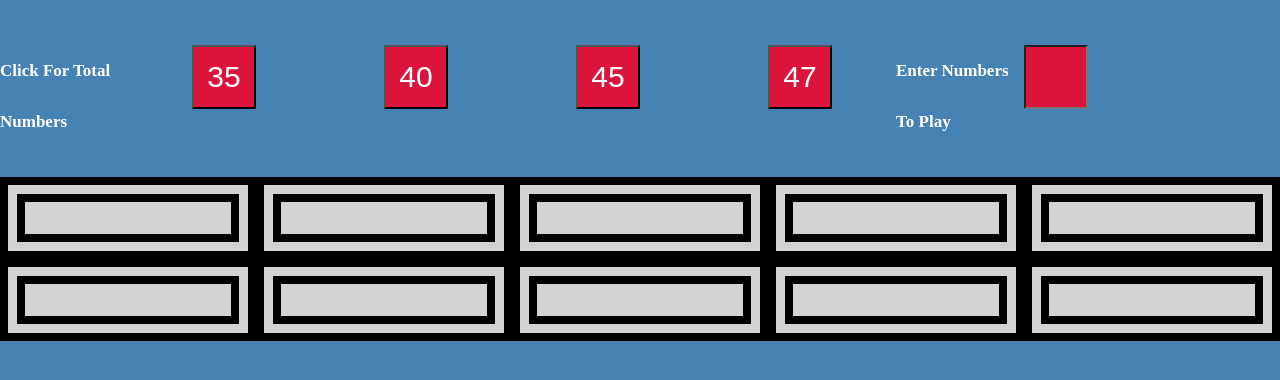
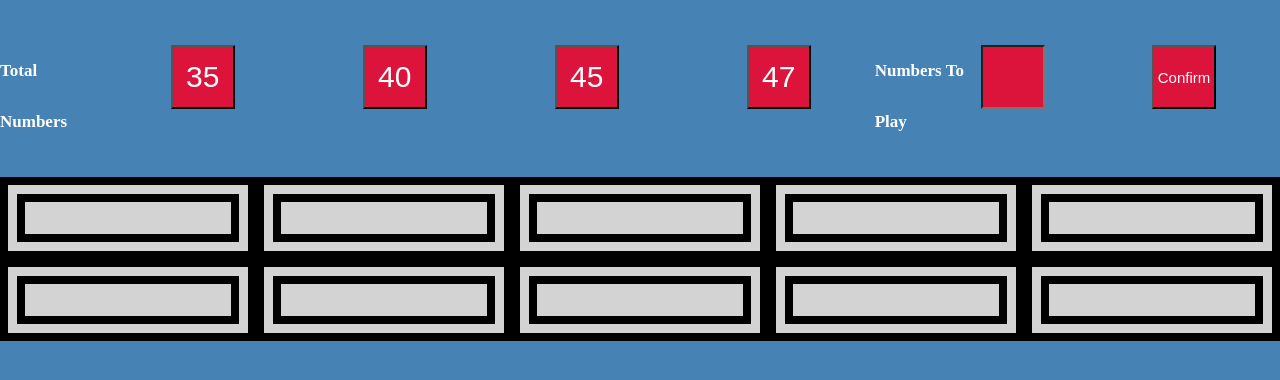
Before and after one commit to JohanSwannie/Javascript-Array-Methods, a plain HTML site: page Javascript-Array-Methods/Includes/includes-array-method.html in a window 1280 px wide. Shown: the part 40-420 px from the top of the page. Drawn offline with Linux system fonts and the light colour scheme.

Commit message:
Update Includes Array Method HTML Component

```diff
--- a/Javascript-Array-Methods/Includes/includes-array-method.html
+++ b/Javascript-Array-Methods/Includes/includes-array-method.html
@@ -10,13 +10,14 @@
   <body>
     <h1>Lotto Numbers Generator</h1>
     <div class="inputContainer">
-      <label for="input">Click For Total Numbers</label>
+      <label for="input">Total Numbers</label>
       <button id="b1">35</button>
       <button id="b2">40</button>
       <button id="b3">45</button>
       <button id="b4">47</button>
-      <label for="input">Enter Numbers To Play</label>
-      <input type="number" onblur="checkIT(event)" />
+      <label for="input">Numbers To Play</label>
+      <input id="numbersToPlay" type="number" />
+      <button id="confirm" onclick="checkIT()">Confirm</button>
     </div>
     <div class="lottoContainer">
       <p id="p1"></p>
```
